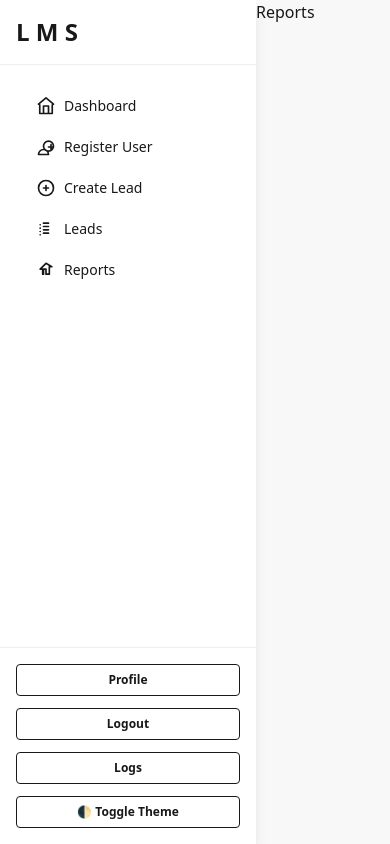
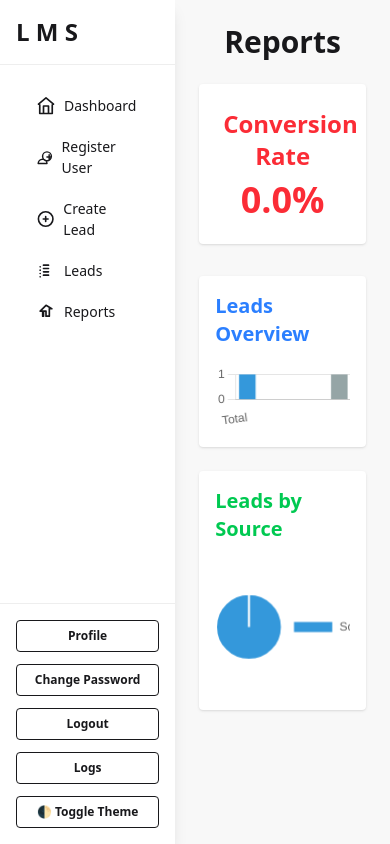
Before and after one commit to sameer9860/Lead-Management-System, a Django app: page /reports/ in a window 390 px wide. Run offline with Django 5.2, Linux system fonts and the light colour scheme; a user stored in the database is signed in; data comes from the database, SQL or seed files in the repository; both versions use the stored data as it was after the commit; some libraries are stand-ins or nearby versions.

Commit message:
Add : Change Password

```diff
--- a/lead_management/settings.py
+++ b/lead_management/settings.py
@@ -117,8 +117,8 @@
 LANGUAGE_CODE = 'en-us'
 
 # settings.py
-USE_TZ = True   # keep this True so Django stores in UTC
-TIME_ZONE = "Asia/Kathmandu"
+USE_TZ = True
+TIME_ZONE = 'Asia/Kathmandu'
 
 
 USE_I18N = True
--- a/leads/models.py
+++ b/leads/models.py
@@ -16,7 +16,7 @@
     source = models.CharField(max_length=200, blank=True, null=True)  # e.g., Website, Referral
     status = models.CharField(max_length=20, choices=STATUS_CHOICES, default="new")
     assigned_to = models.ForeignKey(
-        settings.AUTH_USER_MODEL, on_delete=models.SET_NULL, null=True, blank=True
+    settings.AUTH_USER_MODEL, on_delete=models.SET_NULL, null=True, blank=True
     )
     created_at = models.DateTimeField(auto_now_add=True)
     updated_at = models.DateTimeField(auto_now=True)
--- a/leads/templates/leads/lead_details.html
+++ b/leads/templates/leads/lead_details.html
@@ -120,9 +120,11 @@
                             <a href="{% url 'leads:lead_update_view' lead.pk %}" class="btn btn-primary">
                                 <i class="fas fa-edit mr-2"></i>Edit Lead
                             </a>
+                            {% if request.user.is_superuser or request.user.role == 'admin'  or request.user.role == 'sales_manager' %}
                             <a href="{% url 'leads:lead_delete' lead.pk %}" class="btn btn-error">
                                 <i class="fas fa-trash mr-2"></i>Delete Lead
                             </a>
+                            {% endif %}
                         </div>
                     </div>
                 </div>
--- a/leads/templates/leads/list.html
+++ b/leads/templates/leads/list.html
@@ -65,9 +65,11 @@
                         <!-- Delete -->
                         <form method="post" action="#" style="display:inline;">
                             {% csrf_token %}
+                            {% if request.user.is_superuser or request.user.role == 'admin'  or request.user.role == 'sales_manager' %}
                             <a href="{% url 'leads:lead_delete' lead.pk %}" class="btn btn-danger">
                                 <i class="bi bi-trash"></i>
                             </a>
+                            {% endif %}
                         </form>
                     </td>
                 </tr>
--- a/leads/templates/leads/reports.html
+++ b/leads/templates/leads/reports.html
@@ -1,9 +1,66 @@
 {% extends 'base.html' %}
-{% load widget_tweaks %}
+{% load static tailwind_tags %}
 
 {% block content %}
-    <h1>Reports</h1>
+<script src="https://cdn.jsdelivr.net/npm/chart.js"></script>
 
+<main class="flex-grow p-6 overflow-auto">
+    <h1 class="text-3xl font-bold mb-6 text-center">Reports</h1>
 
+    <!-- Conversion Rate Card -->
+    <div class="bg-white shadow rounded p-6 mb-8 text-center">
+        <h2 class="text-2xl font-semibold mb-2 text-red-500">Conversion Rate</h2>
+        <p class="text-4xl font-bold text-red-500">{{ conversion_rate }}%</p>
+    </div>
 
+    <!-- Charts -->
+    <div class="grid grid-cols-1 md:grid-cols-2 gap-6">
+
+        <!-- Leads Overview Chart -->
+        <div class="bg-white shadow rounded p-4">
+            <h2 class="text-xl font-semibold mb-4 text-blue-500">Leads Overview</h2>
+            <canvas id="leadsChart"></canvas>
+        </div>
+
+        <!-- Source Breakdown -->
+        <div class="bg-white shadow rounded p-4">
+            <h2 class="text-xl font-semibold mb-4 text-green-500">Leads by Source</h2>
+            <canvas id="sourceChart"></canvas>
+        </div>
+
+    </div>
+</main>
+
+<script>
+    new Chart(document.getElementById('leadsChart'), {
+        type: 'bar',
+        data: {
+            labels: ['Total', 'New', 'In Progress', 'Converted', 'Lost'],
+            datasets: [{
+                label: 'Leads Count',
+                data: [
+                    {{ stats.total }},
+                    {{ stats.new }},
+                    {{ stats.in_progress }},
+                    {{ stats.converted }},
+                    {{ stats.lost }}
+                ],
+                backgroundColor: ['#3498db','#e74c3c','#f1c40f','#2ecc71','#95a5a6']
+            }]
+        },
+        options: { responsive: true, plugins: { legend: { display: false } } }
+    });
+
+    new Chart(document.getElementById('sourceChart'), {
+        type: 'pie',
+        data: {
+            labels: {{ source_labels|safe }},
+            datasets: [{
+                data: {{ source_data|safe }},
+                backgroundColor: ['#3498db','#e74c3c','#f1c40f','#2ecc71','#9b59b6','#95a5a6']
+            }]
+        },
+        options: { responsive: true, plugins: { legend: { position: 'right' } } }
+    });
+</script>
 {% endblock %}
--- a/leads/urls.py
+++ b/leads/urls.py
@@ -14,6 +14,7 @@
      path("<int:pk>/update/", views.lead_update_view, name="lead_update_view"),
     path("<int:pk>/update-ajax/", views.lead_update_ajax, name="lead_update_ajax"),
     path("reports/", views.reports, name='reports'),
+    path("change-password/", views.change_password, name="change_password"),
 
     # New AJAX endpoints
     path('ajax/lead/<int:lead_id>/add-note/', views.add_note_ajax, name='add_note_ajax'),
--- a/leads/views.py
+++ b/leads/views.py
@@ -10,6 +10,8 @@
 from .filters import LeadFilter
 import json
 from django.urls import reverse
+from .forms import SetPasswordForm
+from django.contrib.auth import update_session_auth_hash
 # Your existing views (keep these as they are, just add activity logging)
 
 
@@ -50,13 +52,38 @@
 
 @login_required
 def reports(request):
+    leads = Lead.objects.all()
+    lead_filter = LeadFilter(request.GET, queryset=leads)
+    filtered_leads = lead_filter.qs
 
-    # # Log report access
-    # ActivityLog.objects.create(
-    #     user=request.user,
-    #     action="Viewed reports"
-    # )
-    return render(request, "leads/reports.html" )
+    # Stats by status
+    stats = filtered_leads.aggregate(
+        total=Count('id'),
+        new=Count('id', filter=Q(status='new')),
+        in_progress=Count('id', filter=Q(status='in_progress')),
+        converted=Count('id', filter=Q(status='converted')),
+        lost=Count('id', filter=Q(status='lost'))
+    )
+
+    # Conversion rate
+    conversion_rate = round((stats['converted'] / stats['total']) * 100, 2) if stats['total'] else 0
+
+    # Source breakdown
+    source_counts = filtered_leads.values('source').annotate(count=Count('id'))
+    source_labels = [item['source'] for item in source_counts]
+    source_data = [item['count'] for item in source_counts]
+
+    # Log access
+    ActivityLog.objects.create(user=request.user, action="Accessed reports")
+
+    return render(request, "leads/reports.html", {
+        "filter": lead_filter,
+        "stats": stats,
+        "conversion_rate": conversion_rate,
+        "source_labels": source_labels,
+        "source_data": source_data,
+    })
+
 
 @login_required
 def lead_list(request):
@@ -115,7 +142,7 @@
 @login_required
 def form(request):
     if request.method == "POST":
-        form = LeadForm(request.POST)
+        form = LeadForm(request.POST, user=request.user)  # pass user
         if form.is_valid():
             lead = form.save()
 
@@ -129,7 +156,8 @@
             messages.success(request, f"Lead {lead.name} created successfully!")
             return redirect("leads:lead_list")
     else:
-        form = LeadForm()
+        form = LeadForm(user=request.user)  # pass user
+
     return render(request, "leads/form.html", {"form": form, "title": "Create Lead"})
 
 @login_required
@@ -364,6 +392,22 @@
     }
     return render(request, 'leads/delete_confirm_notes.html', context)
 
+
+
+@login_required
+def change_password(request):
+    if request.method == "POST":
+        form = SetPasswordForm(request.user, request.POST)
+        if form.is_valid():
+            user = form.save()
+            update_session_auth_hash(request, user)  # keep user logged in after password change
+            # messages.success(request, "Your password was changed successfully!")
+            return redirect("leads:dashboard")  # change "dashboard" to your dashboard URL name
+    else:
+        form = SetPasswordForm(request.user)
+
+    return render(request, "leads/change_password.html", {"form": form})
+
         # leads/views.py
 
 def activity_logs(request):
--- a/theme/static/css/dist/styles.css
+++ b/theme/static/css/dist/styles.css
@@ -39,6 +39,7 @@
     --color-blue-600: oklch(54.6% 0.245 262.881);
     --color-blue-700: oklch(48.8% 0.243 264.376);
     --color-blue-800: oklch(42.4% 0.199 265.638);
+    --color-indigo-400: oklch(67.3% 0.182 276.935);
     --color-indigo-500: oklch(58.5% 0.233 277.117);
     --color-indigo-600: oklch(51.1% 0.262 276.966);
     --color-indigo-700: oklch(45.7% 0.24 277.023);
@@ -57,6 +58,7 @@
     --color-white: #fff;
     --spacing: 0.25rem;
     --container-md: 28rem;
+    --container-2xl: 42rem;
     --container-3xl: 48rem;
     --container-4xl: 56rem;
     --container-7xl: 80rem;
@@ -1323,6 +1325,9 @@
   .inset-y-0 {
     inset-block: calc(var(--spacing) * 0);
   }
+  .top-1\/2 {
+    top: calc(1/2 * 100%);
+  }
   .top-4 {
     top: calc(var(--spacing) * 4);
   }
@@ -1574,6 +1579,9 @@
   }
   .mt-10 {
     margin-top: calc(var(--spacing) * 10);
+  }
+  .mt-20 {
+    margin-top: calc(var(--spacing) * 20);
   }
   .mt-\[100px\] {
     margin-top: 100px;
@@ -1860,6 +1868,9 @@
   .w-full {
     width: 100%;
   }
+  .max-w-2xl {
+    max-width: var(--container-2xl);
+  }
   .max-w-3xl {
     max-width: var(--container-3xl);
   }
@@ -2551,6 +2562,11 @@
     transition-timing-function: var(--tw-ease, var(--default-transition-timing-function));
     transition-duration: var(--tw-duration, var(--default-transition-duration));
   }
+  .transition-transform {
+    transition-property: transform, translate, scale, rotate;
+    transition-timing-function: var(--tw-ease, var(--default-transition-timing-function));
+    transition-duration: var(--tw-duration, var(--default-transition-duration));
+  }
   .duration-200 {
     --tw-duration: 200ms;
     transition-duration: 200ms;
@@ -2648,6 +2664,11 @@
     }
   }
   @media (hover: hover) {
+    .hover\:text-blue-200:hover {
+      color: var(--color-blue-200);
+    }
+  }
+  @media (hover: hover) {
     .hover\:text-blue-300:hover {
       color: var(--color-blue-300);
     }
@@ -2655,6 +2676,11 @@
   @media (hover: hover) {
     .hover\:text-gray-200:hover {
       color: var(--color-gray-200);
+    }
+  }
+  @media (hover: hover) {
+    .hover\:text-indigo-400:hover {
+      color: var(--color-indigo-400);
     }
   }
   @media (hover: hover) {
--- a/theme/templates/base.html
+++ b/theme/templates/base.html
@@ -50,6 +50,11 @@
                 Register User
             </a>
         </li>
+    {% endif %}
+
+
+
+        {% if user.is_superuser or user.role == 'admin' or user.role == 'sales_manager' %}
 
         <li>
             <a href="{% url 'leads:form' %}" class="flex items-center gap-2 rounded-md">
@@ -62,9 +67,9 @@
                 Create Lead
             </a>
         </li>
-    {% endif %}
+        {% endif %}
 
-    {% if user.is_superuser or user.role == 'admin' or user.role == 'sales_manager' %}
+
         <li>
             <a href="{% url 'leads:lead_list' %}" class="flex items-center gap-2 rounded-md">
                 <!-- Heroicon: Clipboard List -->
@@ -76,7 +81,6 @@
                 Leads
             </a>
         </li>
-    {% endif %}
 
     <li>
         <a href="{% url 'leads:reports' %}" class="flex items-center gap-2 rounded-md">
@@ -96,6 +100,9 @@
         <div class="p-4 border-t border-base-300">
             <a class="btn btn-outline btn-sm w-full mb-3" href="{% url 'accounts:profile' %}">
                 Profile
+            </a>
+            <a class="btn btn-outline btn-sm w-full mb-3" href="{% url 'leads:change_password' %}">
+                Change Password
             </a>
             <a class="btn btn-outline btn-sm w-full mb-3" href="{% url 'accounts:logout_view' %}">
                 Logout
```
Also changed, not shown: accounts/templates/accounts/new_password.html (+4 -4 lines), leads/forms.py (+23 -0 lines), leads/templates/leads/change_password.html (added, +91 -0 lines), db.sqlite3, media/profile_pic/adminM_BNtnfcj.png (added), media/profile_pic/adminM_vsb0htI.png (added), media/profile_pic/adminM_yr2egxf.png (added), 1 other file.
